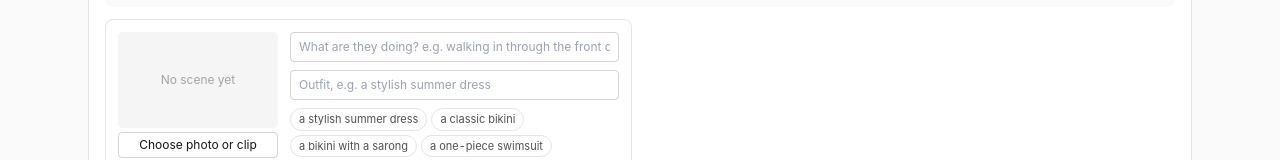
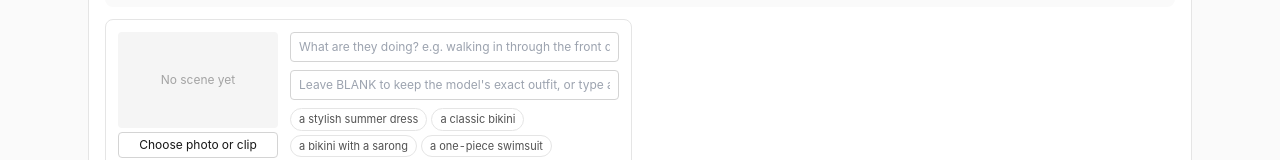
Before and after one commit to jaydengilfillan/proppolish, a Next.js app: page /cast in a window 1280 px wide. Shown: the part 1000-1160 px from the top of the page. Built offline with nearby package versions, Linux system fonts and the light colour scheme.

Commit message:
Add files via upload

```diff
--- a/src/app/cast/page.tsx
+++ b/src/app/cast/page.tsx
@@ -609,7 +609,7 @@ export default function CastPage() {
                 </div>
                 <div className="flex min-w-0 flex-1 flex-col gap-2">
                   <input value={r.action} onChange={(e) => patchRow(r.id, { action: e.target.value })} placeholder="What are they doing? e.g. walking in through the front door" className="rounded border border-neutral-300 px-2 py-1.5 text-xs" />
-                  <input value={r.outfit} onChange={(e) => patchRow(r.id, { outfit: e.target.value })} placeholder="Outfit, e.g. a stylish summer dress" className="rounded border border-neutral-300 px-2 py-1.5 text-xs" />
+                  <input value={r.outfit} onChange={(e) => patchRow(r.id, { outfit: e.target.value })} placeholder="Leave BLANK to keep the model's exact outfit, or type a different one" className="rounded border border-neutral-300 px-2 py-1.5 text-xs" />
                   <div className="flex flex-wrap gap-1">
                     {OUTFIT_CHIPS.map((c) => (
                       <button key={c} onClick={() => patchRow(r.id, { outfit: c })} className="rounded-full border border-neutral-200 px-2 py-0.5 text-[11px] text-neutral-600 hover:border-neutral-500">{c}</button>
```
